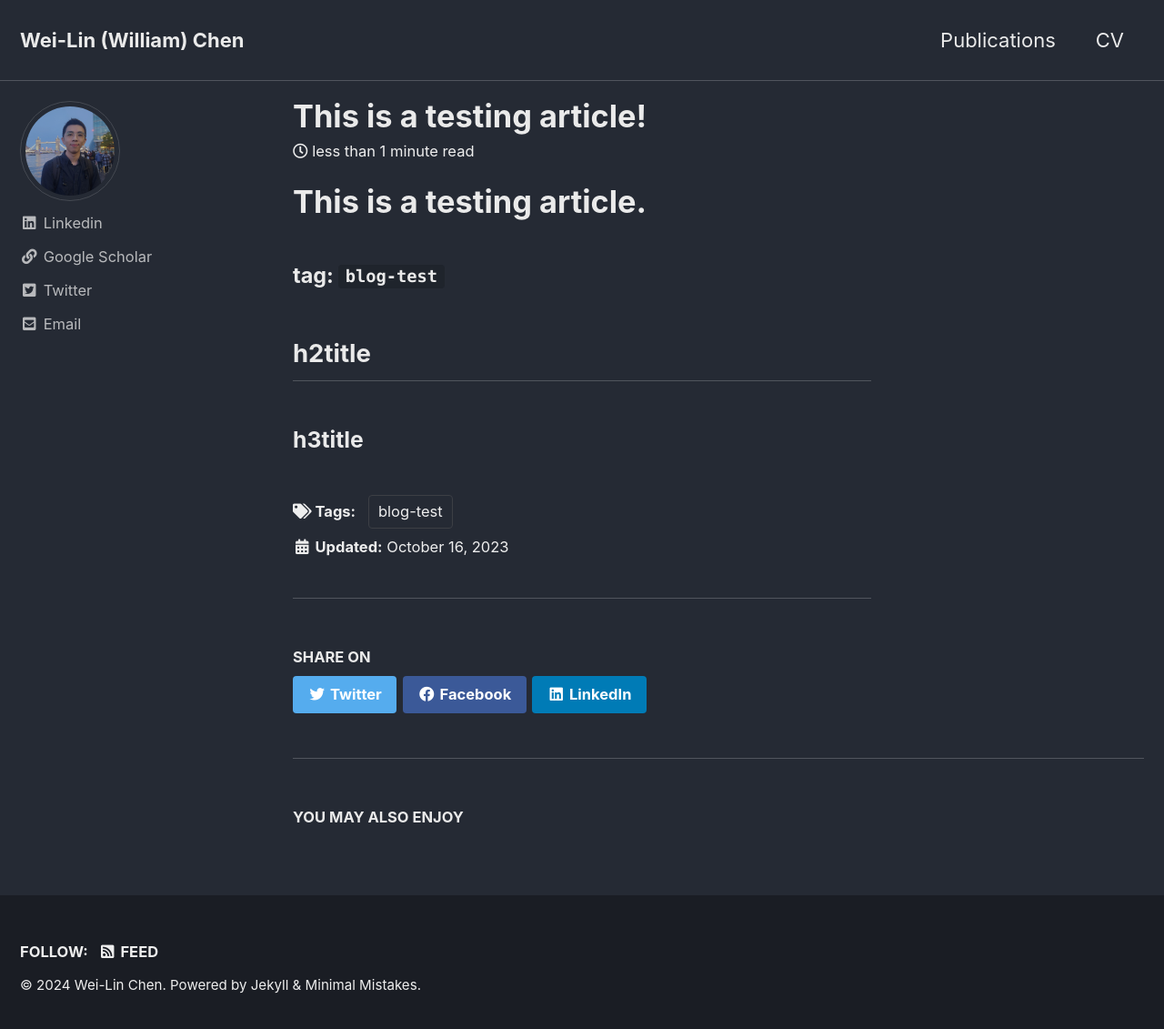
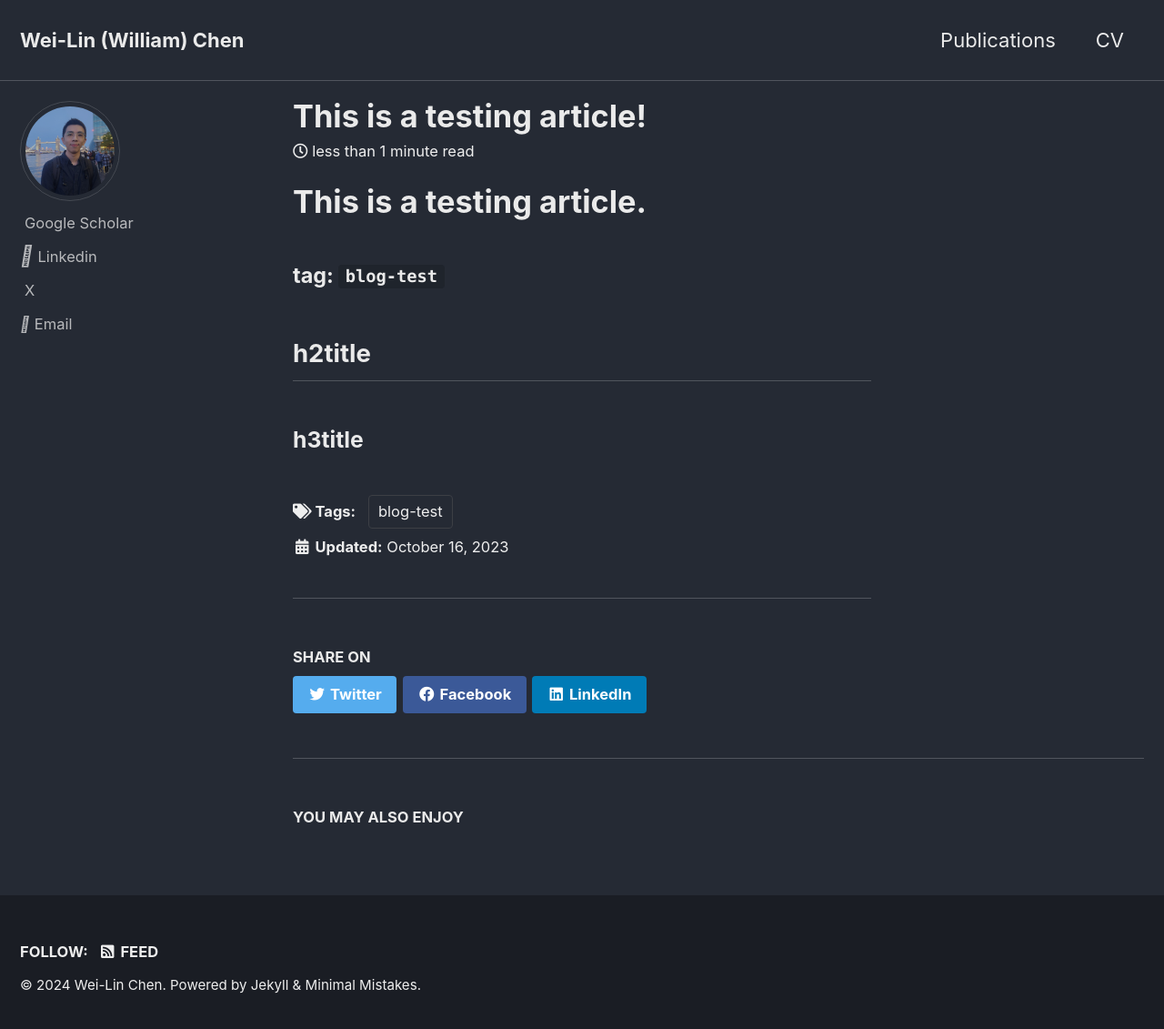
Before and after one commit to wlchen0206/wlchen0206.github.io, a Jekyll site: the page built from _posts/2023-10-17-test-article.md, in a window 1280 px wide and 1139 px high. Shown: the top 1131 px of the window at 91% size. Built offline with Jekyll 4.4.1, drawn with Linux system fonts in a browser that asks for light colours; cached includes are drawn as plain includes.

Commit message:
update fa icon

```diff
--- a/_config.yml
+++ b/_config.yml
@@ -110,17 +110,17 @@
   # location         : "Somewhere"
   # email            :
   links:
+    - label: "Google Scholar"
+      icon: "fa-brands fa-google-scholar"
+      url: "https://scholar.google.com/citations?user=Hrbne1wAAAAJ&hl=en"
     - label: "Linkedin"
-      icon: "fab fa-fw fa-linkedin"
+      icon: "fa-brands fa-linkedin fa-lg"
       url: "https://www.linkedin.com/in/weilinwchen/"
-    - label: "Google Scholar"
-      icon: "fas fa-fw fa-link"
-      url: "https://scholar.google.com/citations?user=Hrbne1wAAAAJ&hl=en"
-    - label: "Twitter"
-      icon: "fab fa-fw fa-twitter-square"
+    - label: "X"
+      icon: "fa-brands fa-x-twitter"
       url: "https://twitter.com/wlchen0206"
     - label: "Email"
-      icon: "fas fa-fw fa-envelope-square"
+      icon: "fa-regular fa-envelope"
       url: "mailto:wlchen@nlg.csie.ntu.edu.tw"
 
 # Site Footer
--- a/_includes/head.html
+++ b/_includes/head.html
@@ -16,7 +16,10 @@
 <!-- For all browsers -->
 <link rel="stylesheet" href="{{ '/assets/css/main.css' | relative_url }}">
 <link rel="preload" href="https://cdn.jsdelivr.net/npm/@fortawesome/fontawesome-free@5/css/all.min.css" as="style" onload="this.onload=null;this.rel='stylesheet'">
-<noscript><link rel="stylesheet" href="https://cdn.jsdelivr.net/npm/@fortawesome/fontawesome-free@5/css/all.min.css"></noscript>
+<!-- <noscript><link rel="stylesheet" href="https://cdn.jsdelivr.net/npm/@fortawesome/fontawesome-free@5/css/all.min.css"></noscript> -->
+<!-- <link rel="preload" href="https://cdnjs.cloudflare.com/ajax/libs/font-awesome/6.0.0-beta3/css/all.min.css" as="style" onload="this.onload=null;this.rel='stylesheet'"> -->
+<!-- <noscript><link rel="stylesheet" href="https://cdnjs.cloudflare.com/ajax/libs/font-awesome/6.0.0-beta3/css/all.min.css"></noscript> -->
+
 
 {% if site.head_scripts %}
   {% for script in site.head_scripts %}
--- a/index.html
+++ b/index.html
@@ -5,6 +5,7 @@
 <script type="text/javascript" async
         src="https://cdnjs.cloudflare.com/ajax/libs/mathjax/2.7.7/MathJax.js?config=TeX-MML-AM_CHTML">
 </script>
+<script src="https://kit.fontawesome.com/72f11368bf.js" crossorigin="anonymous"></script>
 <h3 class="archive__subtitle">About</h3>
 <p class="archive__item-excerpt" itemprop="description">
     I am a research assistant at
```
Also changed, not shown: 4 other files.
